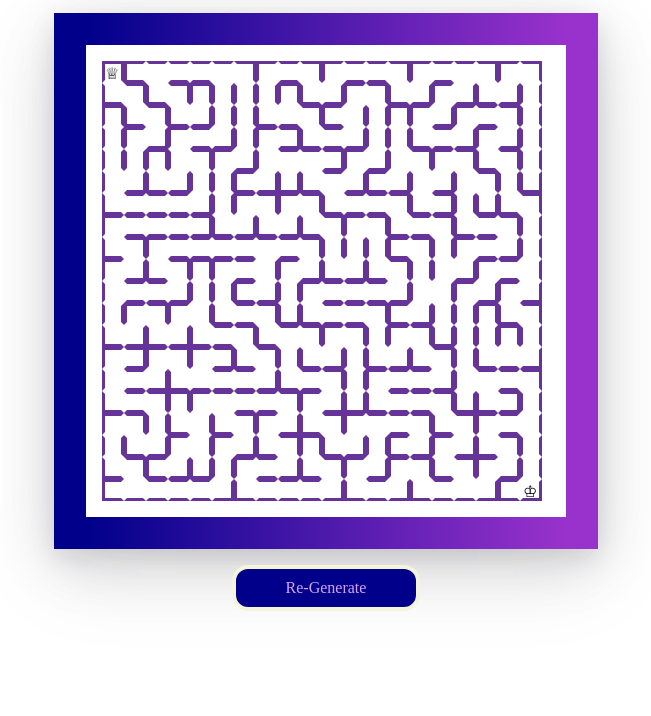
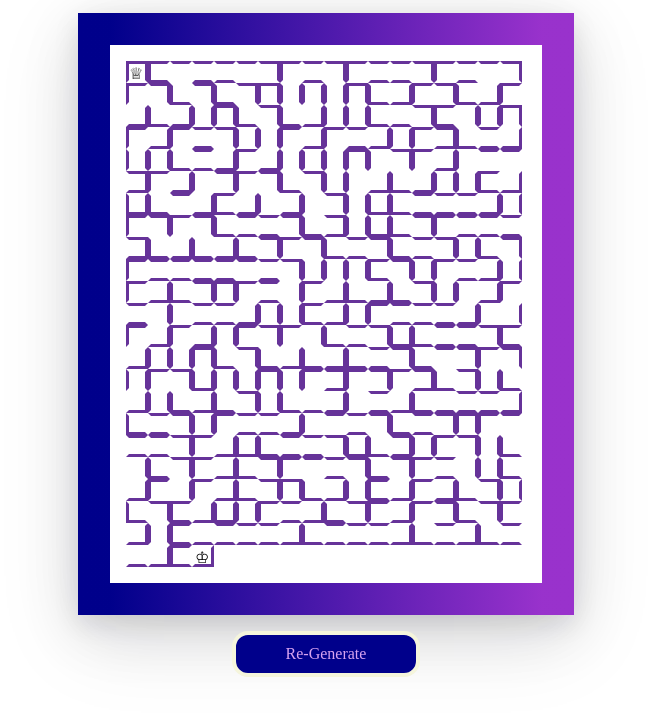
Before and after one commit to chsanjay920/maze-generator, a plain HTML site: page index.html in a window 1280 px wide. Shown: the part 48-764 px from the top of the page, without its empty margins (314-965 px from the left). Drawn offline with Linux system fonts and the light colour scheme.

Commit message:
Update style.css

```diff
--- a/style.css
+++ b/style.css
@@ -30,7 +30,7 @@
   display: flex;
   flex-wrap: wrap;
   padding: 1rem;
-  width: 28rem;
+  width: 25rem;
   height: auto;
   border-width: 2rem;
   border-style: solid;
```
